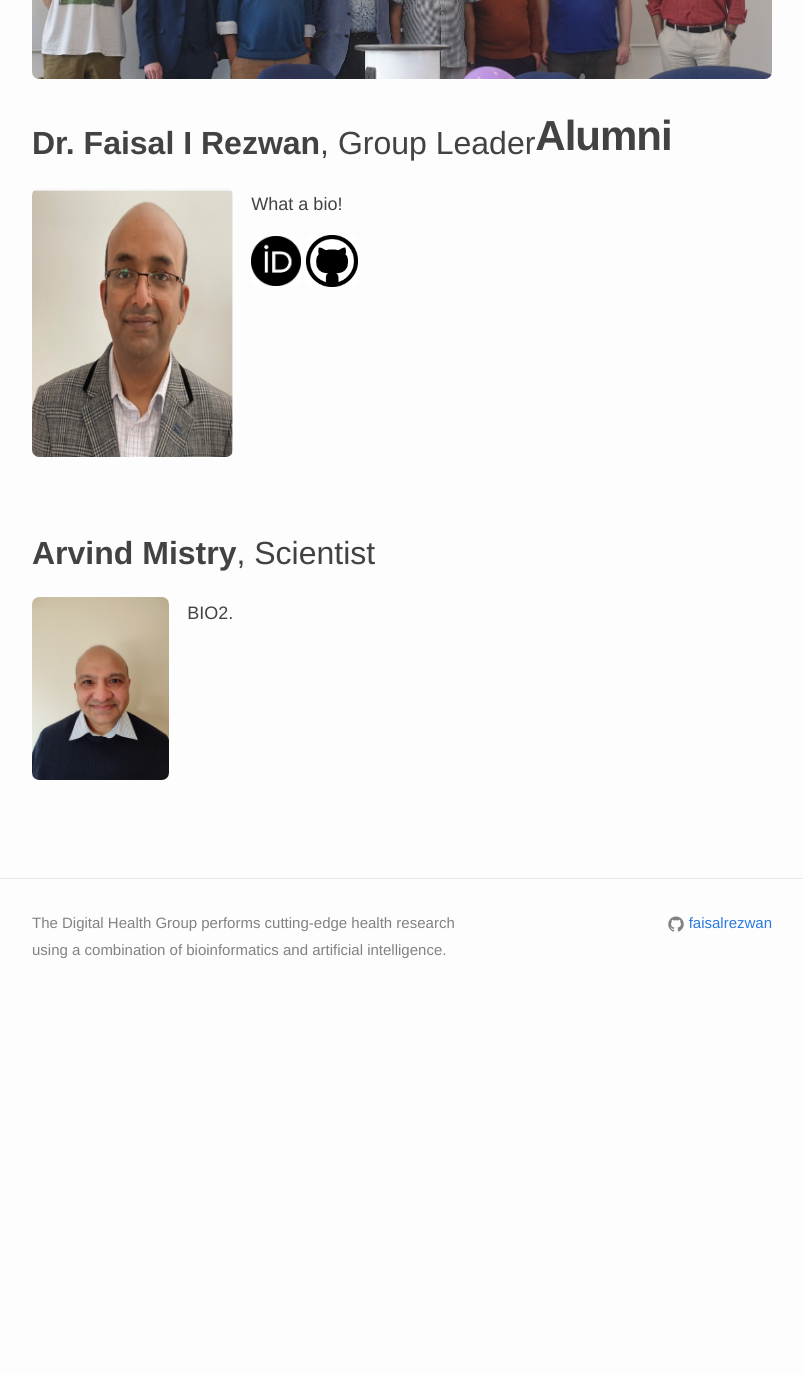
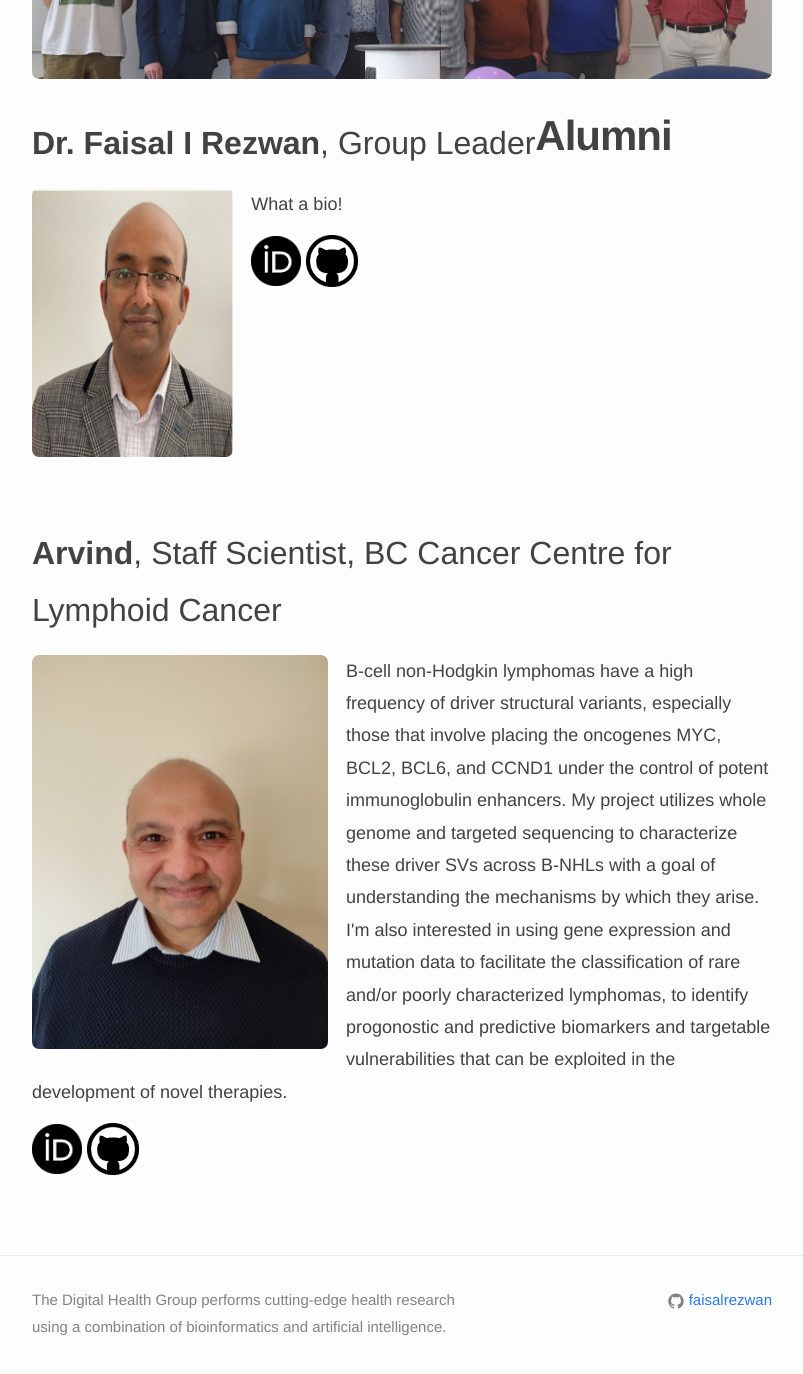
Before and after one commit to rezwanlab/rezwanlab.github.io, a Jekyll site: the page built from _pages/team/index.md, in a window 1280 px wide and 1400 px high, scrolled down 352 px. Shown: the top 1374 px of the window, without its empty margins (238-1041 px from the left). Built offline with Jekyll 4.4.1, drawn with Linux system fonts in a browser that asks for light colours; nearby versions of some CDN libraries; before the commit the page ends 1375 px from its top, so only the background shows below that.

Commit message:
Update team.yml

```diff
--- a/_data/team.yml
+++ b/_data/team.yml
@@ -10,10 +10,21 @@
   photo: team/RezwanF.png
 
 
-- name: Arvind Mistry
+- name: Arvind
   is_pi: False
   is_current: False
-  position: Scientist
+  position: Staff Scientist, BC Cancer Centre for Lymphoid Cancer
+  github: https://github.com/lkhilton
+  orcid: https://orcid.org/0000-0002-6413-6586
   bio: >
-    BIO2.
+    B-cell non-Hodgkin lymphomas have a high frequency of driver structural
+    variants, especially those that involve placing the oncogenes MYC, BCL2,
+    BCL6, and CCND1 under the control of potent immunoglobulin enhancers.
+    My project utilizes whole genome and targeted sequencing to characterize
+    these driver SVs across B-NHLs with a goal of understanding the mechanisms
+    by which they arise. I'm also interested in using gene expression and
+    mutation data to facilitate the classification of rare and/or poorly
+    characterized lymphomas, to identify progonostic and predictive biomarkers
+    and targetable vulnerabilities that can be exploited in the development
+    of novel therapies.
   photo: team/AMistry.jpg
```
